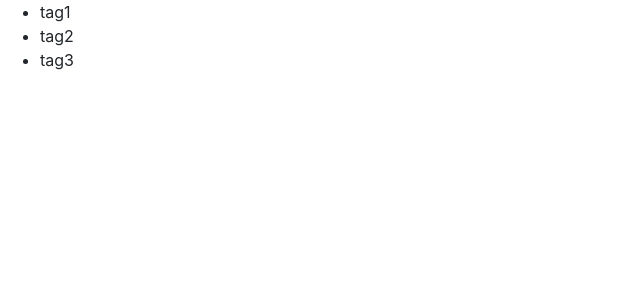
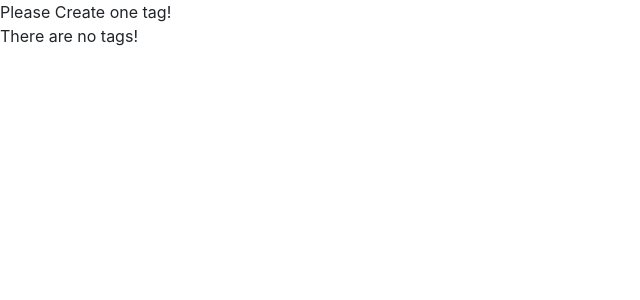
Before and after one commit to SPrio/Counter-App-React, a React (Create React App) app: page / in a window 1280 px wide. Shown: the top 300 px of the page, without its empty margins (0-640 px from the left). Built offline with nearby package versions, Linux system fonts and the light colour scheme.

Commit message:
conditional rendering approach two

```diff
--- a/src/components/counter.jsx
+++ b/src/components/counter.jsx
@@ -3,7 +3,7 @@ import React, { Component } from "react";
 class Counter extends Component {
   state = {
     count: 0,
-    tags: ["tag1", "tag2", "tag3"],
+    tags: [],
   };
 
   renderTags(){
@@ -18,6 +18,7 @@ class Counter extends Component {
   render() {
     return (
       <div>
+        {this.state.tags.length === 0 && 'Please Create one tag!'}
         {this.renderTags()}
       </div>
     );
```
